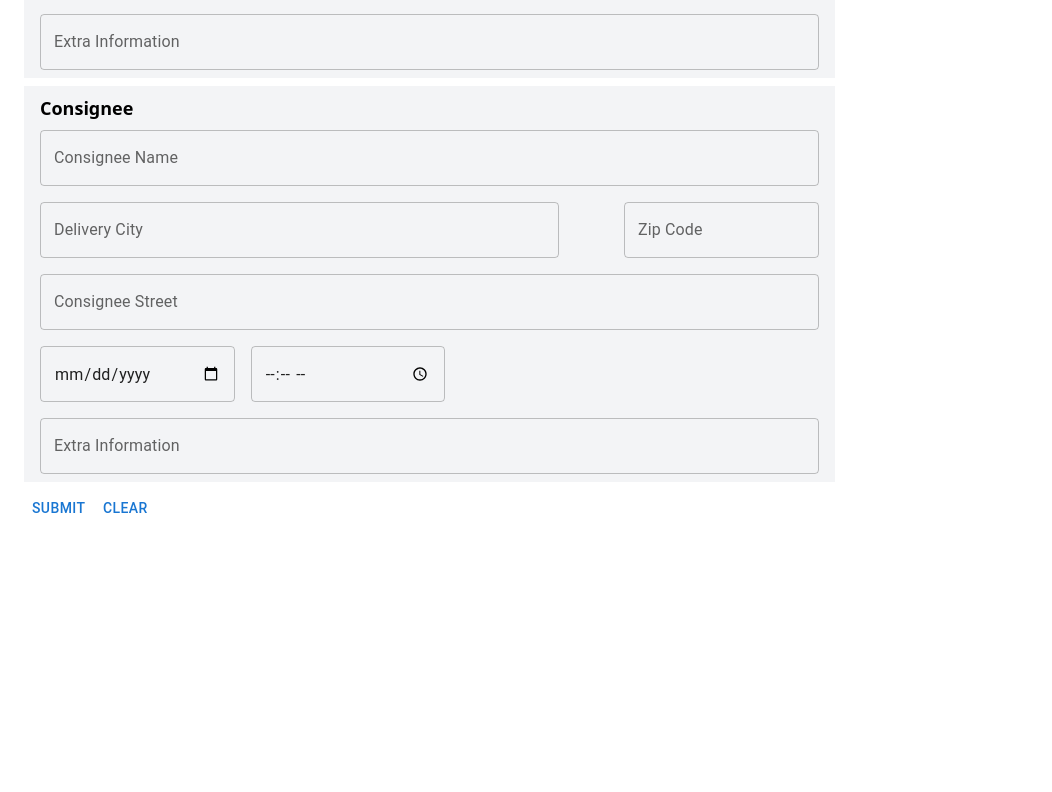
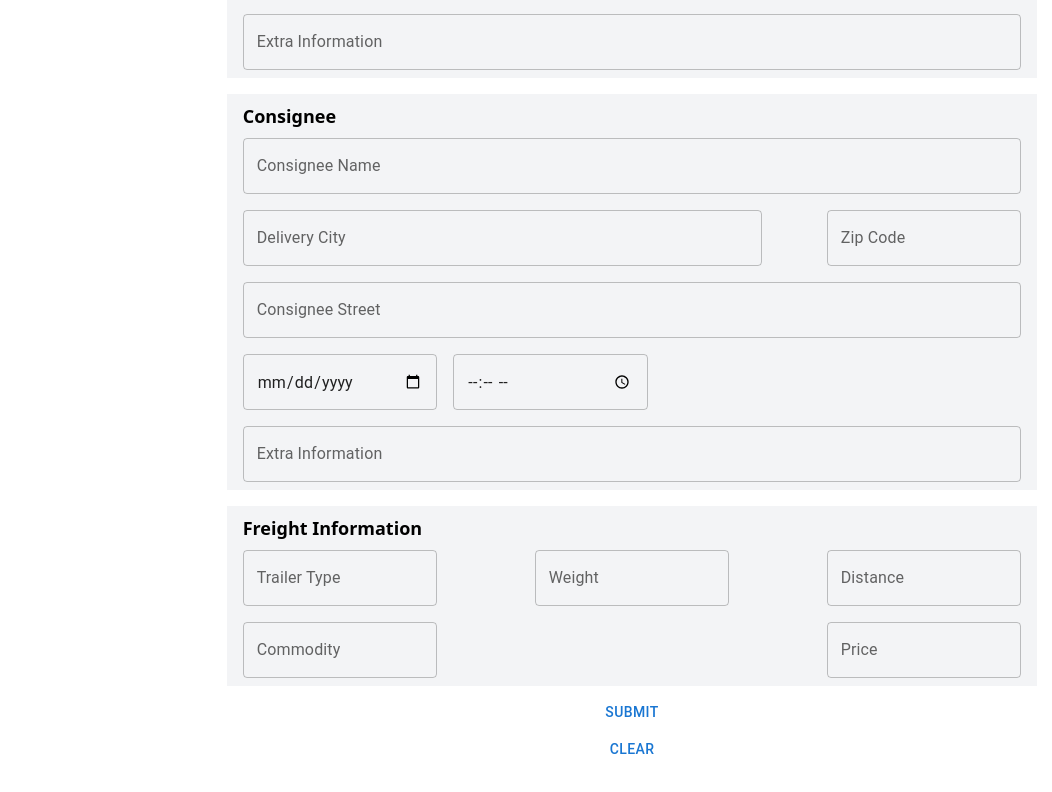
Before and after one commit to dziekiczan1/logisphere, a React (Create React App) app in the folder client/: page / in a window 1280 px wide. Shown: the part 866-1658 px from the top of the page, without its empty margins (8-1060 px from the left). Before the commit the page ends 1441 px from the top, so only its background shows below. Built offline with nearby package versions, Linux system fonts and the light colour scheme; no server answers.

Commit message:
feat(client/form): add all inputs to form

```diff
--- a/client/src/components/Form/Form.js
+++ b/client/src/components/Form/Form.js
@@ -41,8 +41,14 @@ const Form = () => {
 
   const clear = () => {};
   return (
-    <Box component="form" noValidate autoComplete="off" onSubmit={handleSubmit}>
-      <div className="bg-gray-100 px-4 py-2 w-2/3 my-2">
+    <Box
+      component="form"
+      noValidate
+      autoComplete="off"
+      onSubmit={handleSubmit}
+      className="flex flex-col items-center"
+    >
+      <div className="bg-gray-100 px-4 py-2 w-2/3 my-2 ">
         <h4 className="text-lg font-bold">Shipper</h4>
         <div className="gap-4 flex flex-wrap justify-between mt-2">
           <TextField
@@ -263,6 +269,85 @@ const Form = () => {
         </div>
       </div>
 
+      <div className="bg-gray-100 px-4 py-2 w-2/3 my-2">
+        <h4 className="text-lg font-bold">Freight Information</h4>
+        <div className="gap-4 flex flex-wrap justify-between mt-2">
+          <TextField
+            name="trailerType"
+            value={loadData.trailer}
+            onChange={(e) =>
+              setLoadData({
+                ...loadData,
+                trailer: e.target.value,
+              })
+            }
+            id="outlined-basic"
+            label="Trailer Type"
+            variant="outlined"
+            className="w-1/4"
+          />
+          <TextField
+            name="weight"
+            value={loadData.weight}
+            onChange={(e) =>
+              setLoadData({
+                ...loadData,
+                weight: e.target.value,
+              })
+            }
+            id="outlined-basic"
+            label="Weight"
+            variant="outlined"
+            className="w-1/4"
+          />
+
+          <TextField
+            name="distance"
+            value={loadData.distance}
+            onChange={(e) =>
+              setLoadData({
+                ...loadData,
+                distance: e.target.value,
+              })
+            }
+            id="outlined-basic"
+            label="Distance"
+            variant="outlined"
+            className="w-1/4"
+          />
+
+          <TextField
+            name="commodity"
+            value={loadData.commodity}
+            onChange={(e) =>
+              setLoadData({
+                ...loadData,
+                commodity: e.target.value,
+              })
+            }
+            id="outlined-basic"
+            label="Commodity"
+            variant="outlined"
+            className="w-1/4"
+          />
+
+          <TextField
+            name="price"
+            value={loadData.price}
+            onChange={(e) =>
+              setLoadData({
+                ...loadData,
+                price: e.target.value,
+              })
+            }
+            id="outlined-basic"
+            label="Price"
+            variant="outlined"
+            className="w-1/4"
+          />
+        </div>
+      </div>
+
       <Button type="submit">Submit</Button>
       <Button onClick={clear}>Clear</Button>
     </Box>
```
